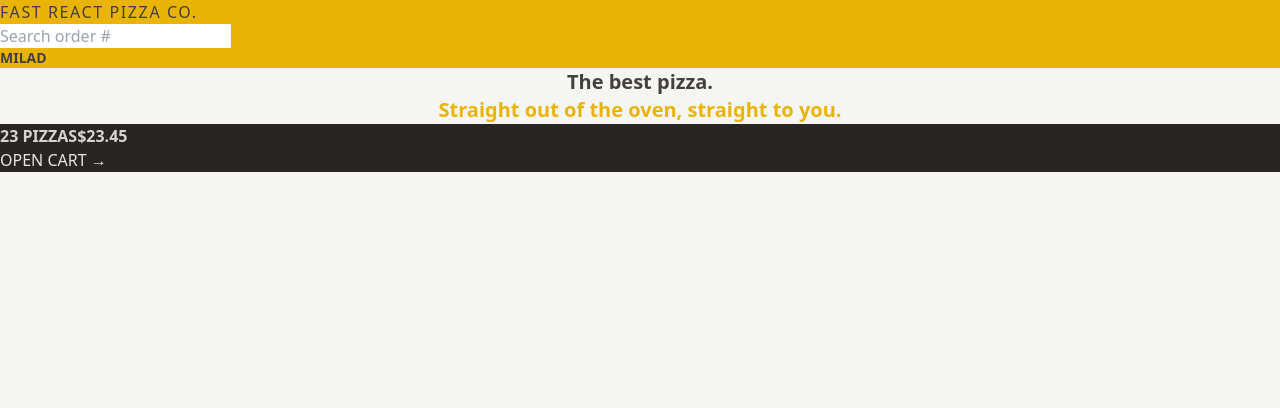
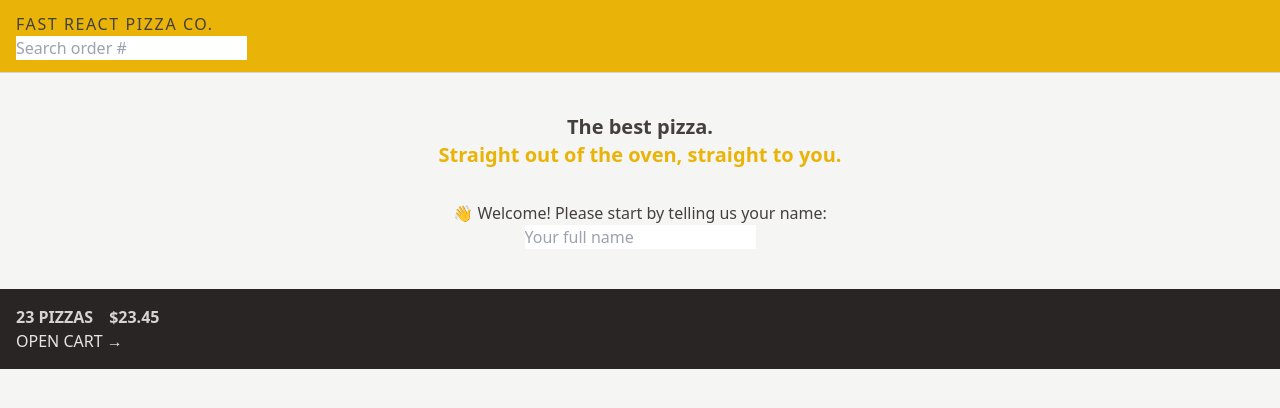
Before and after one commit to JS-Mechanic/Rapid-Za, a React (Vite) app: page / in a window 1280 px wide. Shown: the top 408 px of the page. Built offline with nearby package versions, Linux system fonts and the light colour scheme.

Commit message:
Box model in tailwind

```diff
--- a/src/features/cart/CartOverview.jsx
+++ b/src/features/cart/CartOverview.jsx
@@ -2,8 +2,8 @@ import {Link} from "react-router-dom";
 
 function CartOverview() {
 	return (
-		<div className="bg-stone-800 text-stone-200 uppercase">
-			<p className="text-stone-300 font-semibold">
+		<div className="bg-stone-800 p-4 uppercase text-stone-200">
+			<p className="font-semibold text-stone-300 space-x-4">
 				<span>23 pizzas</span>
 				<span>$23.45</span>
 			</p>
--- a/src/features/user/UserName.jsx
+++ b/src/features/user/UserName.jsx
@@ -1,3 +1,3 @@
 export default function UserName() {
-	return <div className="text-sm font-semibold">Milad</div>;
+	return <div className="hidden text-sm font-semibold">Milad</div>;
 }
--- a/src/ui/Header.jsx
+++ b/src/ui/Header.jsx
@@ -4,7 +4,7 @@ import UserName from "../features/user/UserName.jsx";
 
 export default function Header() {
 	return (
-		<header className="bg-yellow-500 uppercase">
+		<header className="border-b border-stone-300 bg-yellow-500 px-4 py-3 uppercase">
 			<Link to="/" className="tracking-widest">
 				Fast React Pizza Co.
 			</Link>
--- a/src/ui/Home.jsx
+++ b/src/ui/Home.jsx
@@ -1,11 +1,14 @@
+import CreateUser from "../features/user/CreateUser.jsx";
+
 function Home() {
 	return (
-		<div>
-			<h1 className="text-xl font-semibold text-center">
+		<div className="my-10 text-center">
+			<h1 className="mb-8 text-xl font-semibold">
 				The best pizza.
 				<br />
 				<span className="text-yellow-500">Straight out of the oven, straight to you.</span>
 			</h1>
+			<CreateUser />
 		</div>
 	);
 }
```
